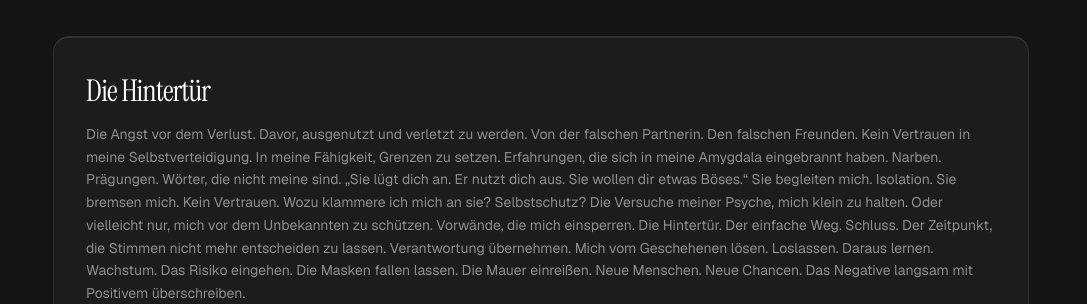
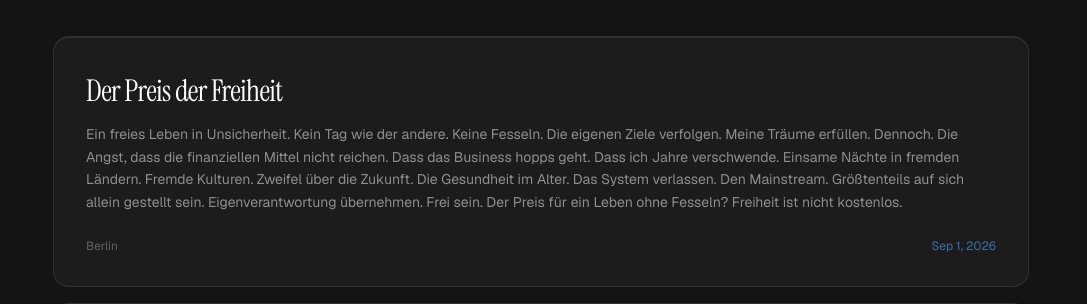
Before and after one commit to michelfeike-dev/calaos, a Next.js app: page /log in a window 1280 px wide. Shown: the part 198-502 px from the top of the page, without its empty margins (96-1183 px from the left). Built offline with nearby package versions, Linux system fonts and the light colour scheme; no server answers.

Commit message:
content(log): add "Der Preis der Freiheit" entry + update IG story template (#14)
Co-Authored-By: Claude Opus 4.8 <noreply@anthropic.com>

```diff
--- a/src/content/log/ig-story-template.html
+++ b/src/content/log/ig-story-template.html
@@ -255,10 +255,10 @@
        Werte aus log.ts übernehmen. `teaser` bewusst kurz halten
        (1–3 Sätze, Anriss), `nummer` = fortlaufender Index.          */
     const entry = {
-      nummer: 13,
-      titel: 'Die Hintertür',
+      nummer: 14,
+      titel: 'Der Preis der Freiheit',
       teaser:
-        'Die Angst vor dem Verlust. Davor, ausgenutzt und verletzt zu werden. Wörter, die nicht meine sind, begleiten mich, bremsen mich, sperren mich ein. Wozu klammere ich mich an sie?',
+        'Ein freies Leben in Unsicherheit. Kein Tag wie der andere. Keine Fesseln. Die eigenen Träume verfolgen — und doch die Angst, dass es nicht reicht. Der Preis für ein Leben ohne Fesseln?',
       ort: 'Berlin',
       datum: '2026-09-01', // ISO (YYYY-MM-DD) — wird deutsch formatiert
     }
--- a/src/content/log/log.ts
+++ b/src/content/log/log.ts
@@ -7,6 +7,13 @@ import type { LogEntry } from '@/types/log'
  * tags: ["calma", "chaos", "selbstwert", "identität", "beziehungen", "freundschaft", "männlichkeit", "emotionen", "jiu-jitsu", "muay thai", "kraftsport", "meditation", "reisen", "abenteuer", "natur", "verantwortung", "freiheit", "disziplin", "loyalität", "authentizität"]
  */
 export const log: LogEntry[] = [
+  {
+    title: 'Der Preis der Freiheit',
+    text: 'Ein freies Leben in Unsicherheit. Kein Tag wie der andere. Keine Fesseln. Die eigenen Ziele verfolgen. Meine Träume erfüllen. Dennoch. Die Angst, dass die finanziellen Mittel nicht reichen. Dass das Business hopps geht. Dass ich Jahre verschwende. Einsame Nächte in fremden Ländern. Fremde Kulturen. Zweifel über die Zukunft. Die Gesundheit im Alter. Das System verlassen. Den Mainstream. Größtenteils auf sich allein gestellt sein. Eigenverantwortung übernehmen. Frei sein. Der Preis für ein Leben ohne Fesseln? Freiheit ist nicht kostenlos.',
+    date: '2026-09-01',
+    ort: 'Berlin',
+    tags: ['freiheit', 'chaos', 'verantwortung'],
+  },
   {
     title: 'Die Hintertür',
     text: 'Die Angst vor dem Verlust. Davor, ausgenutzt und verletzt zu werden. Von der falschen Partnerin. Den falschen Freunden. Kein Vertrauen in meine Selbstverteidigung. In meine Fähigkeit, Grenzen zu setzen. Erfahrungen, die sich in meine Amygdala eingebrannt haben. Narben. Prägungen. Wörter, die nicht meine sind. „Sie lügt dich an. Er nutzt dich aus. Sie wollen dir etwas Böses.“ Sie begleiten mich. Isolation. Sie bremsen mich. Kein Vertrauen. Wozu klammere ich mich an sie? Selbstschutz? Die Versuche meiner Psyche, mich klein zu halten. Oder vielleicht nur, mich vor dem Unbekannten zu schützen. Vorwände, die mich einsperren. Die Hintertür. Der einfache Weg. Schluss. Der Zeitpunkt, die Stimmen nicht mehr entscheiden zu lassen. Verantwortung übernehmen. Mich vom Geschehenen lösen. Loslassen. Daraus lernen. Wachstum. Das Risiko eingehen. Die Masken fallen lassen. Die Mauer einreißen. Neue Menschen. Neue Chancen. Das Negative langsam mit Positivem überschreiben.',
```
